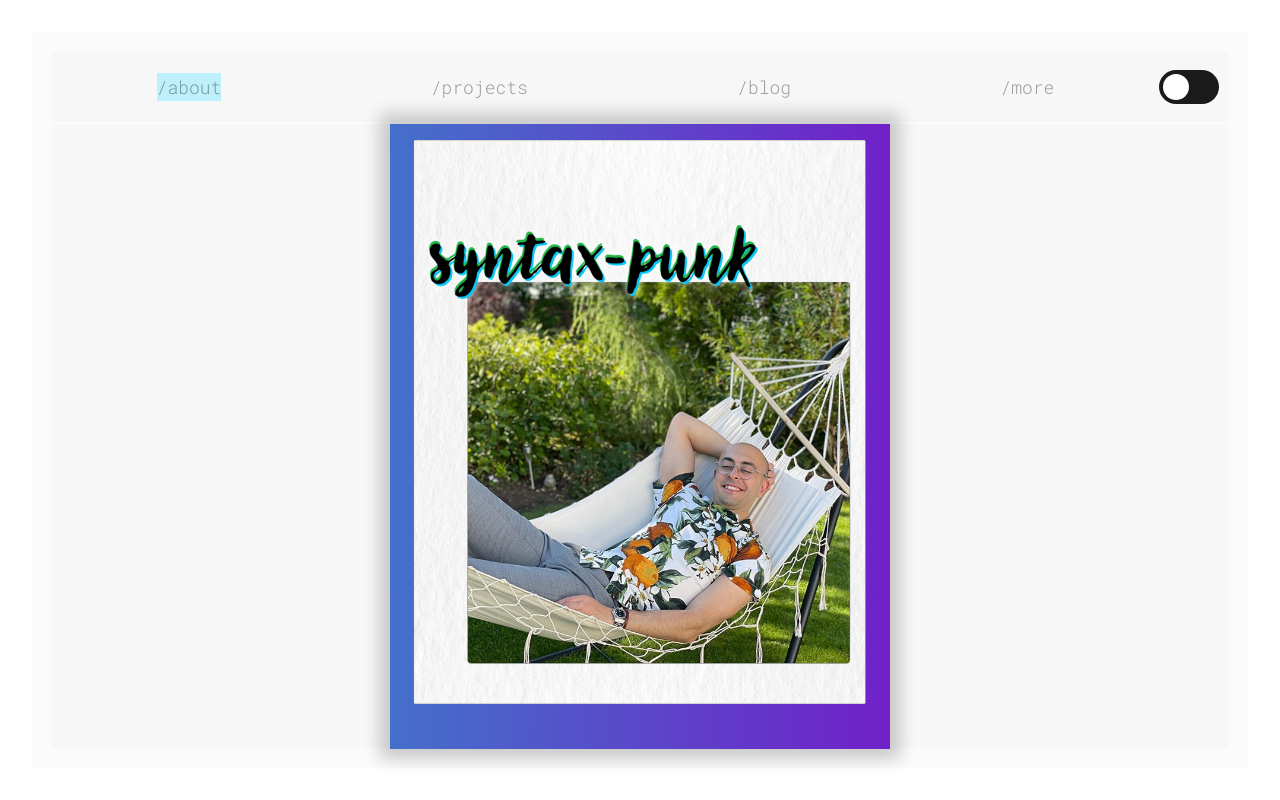
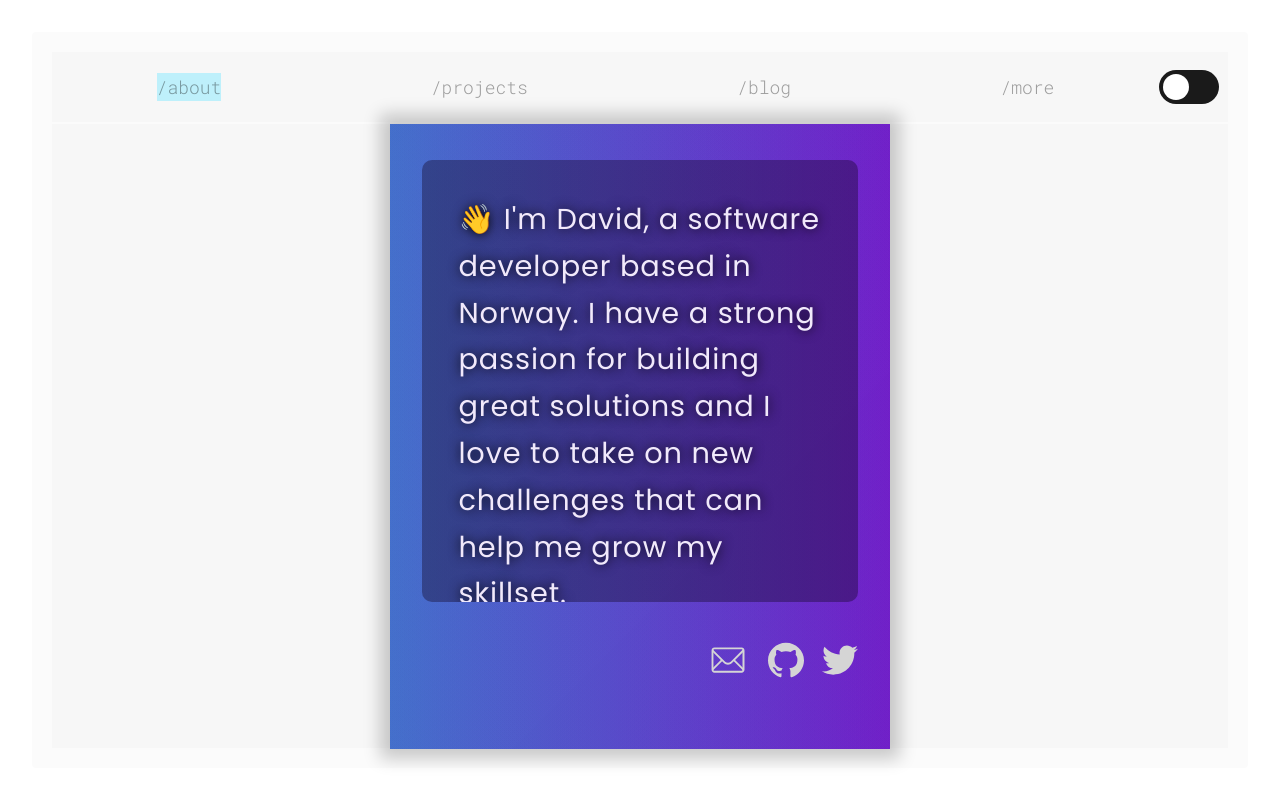
Before and after one commit to syntax-punk/syntaxpunkdotcom, a Next.js app: page / in a window 1280 px wide. Built offline with nearby package versions, Linux system fonts and the light colour scheme.

Commit message:
Removed the flipping card, we are going for simplicity

```diff
--- a/components/flipcard/cardBodyDesktop.tsx
+++ /dev/null
@@ -1,32 +0,0 @@
-import React from "react";
-import Image from 'next/image';
-import { CardArticle } from "./cardArticle";
-
-interface Props {
-  width: number;
-  height: number;
-}
-
-const FlipCardBodyDesktop: React.FC<Props> = ({ width, height }) => {
-  return (
-    <>
-      <figure className="flipcard-face">
-        <Image
-          loading="lazy"
-          className="mephoto"
-          src="/images/syntaxpnk.png"
-          alt="Photo of me"
-          placeholder="blur"
-          blurDataURL="/images/syntaxpnk_blurred.png"
-          width={width}
-          height={height}
-          />
-      </figure>
-      <div className="flipcard-back">
-        <CardArticle />
-      </div>
-    </>
-  );
-};
-
-export { FlipCardBodyDesktop }
--- a/components/flipcard/cardBodyMobile.tsx
+++ /dev/null
@@ -1,13 +0,0 @@
-import React from 'react';
-import { CardArticle } from './cardArticle';
-
-const FlipCardBodyMobile: React.FC = () => {
-  return (
-    <figure className="flipcard-face">
-      <div className="photo-badge"/>
-      <CardArticle />
-    </figure>
-  );
-};
-
-export { FlipCardBodyMobile }
--- a/components/flipcard/flipcard.tsx
+++ b/components/flipcard/flipcard.tsx
@@ -1,8 +1,7 @@
 import React, { useEffect, useRef, useState } from "react";
 import styled from "styled-components";
 import { useIsMobile } from "../../hooks/useIsMobile";
-import { FlipCardBodyMobile } from "./cardBodyMobile";
-import { FlipCardBodyDesktop } from "./cardBodyDesktop";
+import { CardArticle } from "./cardArticle";
 
 const FlipCard = () => {
   const [cardSize, setCardSize] = useState<[number, number]>([0, 0]);
@@ -33,10 +32,9 @@ const FlipCard = () => {
         style={{ width: `${width}px`, height: `${height}px`}}
       >
         <div className={`flipcard-content ${extraClassName}`}>
-          { isMobile
-            ? <FlipCardBodyMobile />
-            : <FlipCardBodyDesktop width={width} height={height} />
-          }
+          <figure className="flipcard-face">
+            <CardArticle />
+          </figure>
         </div>
       </div>
     </Container>
@@ -80,40 +78,13 @@ const Container = styled.section`
 	  animation: gradient 15s ease-in-out infinite;
   }
 
-  .flipcard.desktop:hover .flipcard-content.desktop {
-    height: 100%;
-    width: 100%;
-    transform: rotateX(180deg);
-  }
-
-  .flipcard-face, .flipcard-back {
+  .flipcard-face {
     position: absolute;
     height: 100%;
     width: 100%;
     bottom: 0;
     left: 0;
     border-radius: 2px;
-    -webkit-backface-visibility: hidden;
-    backface-visibility: hidden;
-  }
-
-  .flipcard-back {
-    transform: rotateX(180deg);
-  }
-
-  .flipcard-content.mobile .photo-badge{
-    position: absolute;
-    top: -40px;
-    right: -16px;
-    border-radius: 50%;
-    width: 120px;
-    height: 120px;
-    background-color: hotpink;
-    background-image: url('/images/syntaxpnk.png');
-    background-size:480px 600px;
-    background-position: -280px -300px;
-    background-repeat: no-repeat;
-    box-shadow: 0 0 4px 4px rgba(35, 6, 141, 0.2);
   }
 
   article {
```
